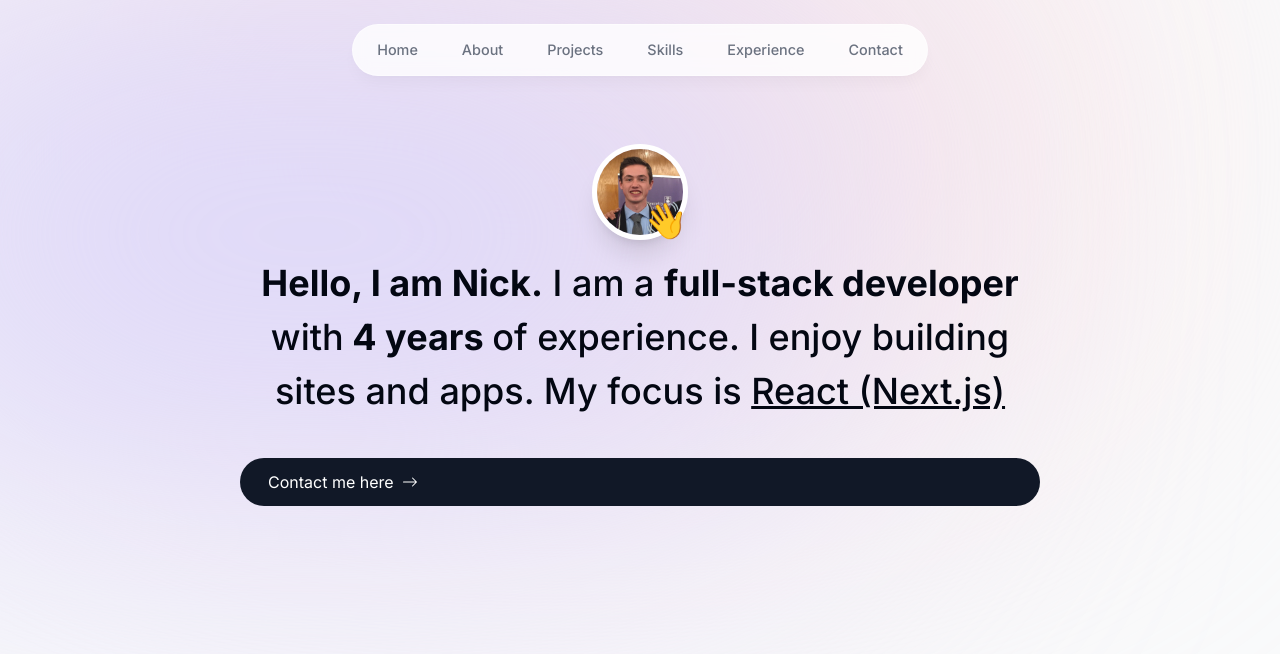
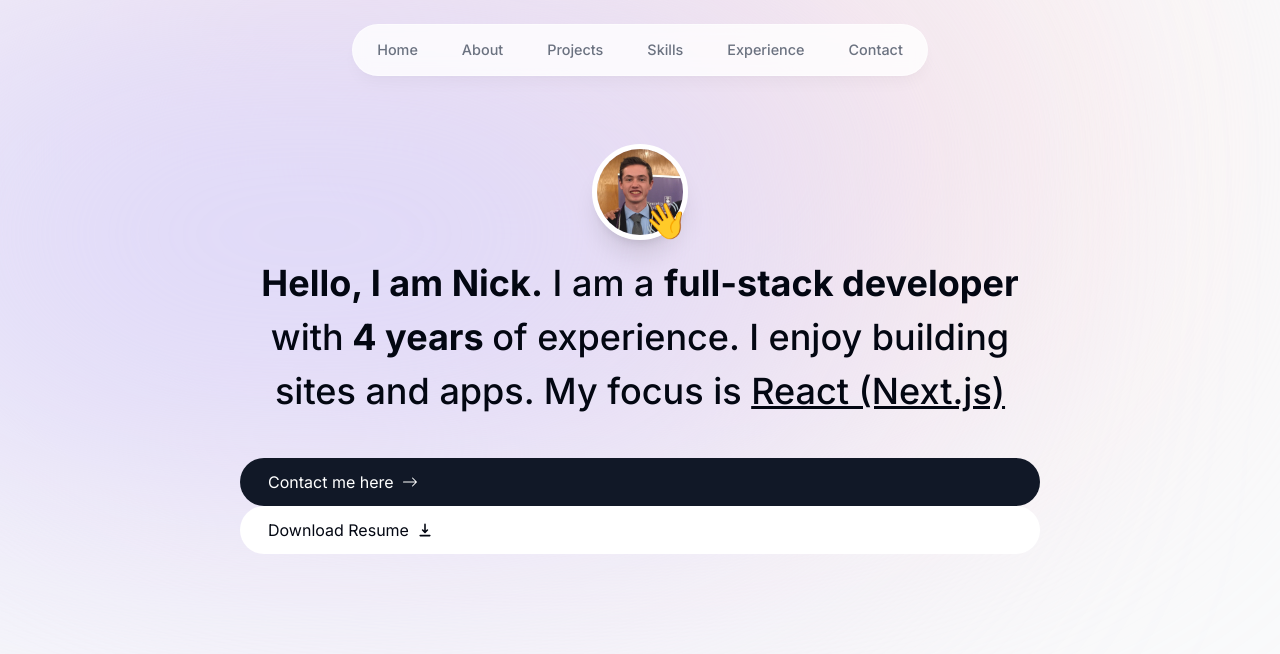
Before and after one commit to NickRamsey6/portfolio-nextjs, a Next.js app: page / in a window 1280 px wide. Shown: the top 654 px of the page. Built offline with nearby package versions, Linux system fonts and the light colour scheme.

Commit message:
download resume button

```diff
--- a/components/intro.tsx
+++ b/components/intro.tsx
@@ -6,6 +6,7 @@
 import { motion } from 'framer-motion';
 import Link from 'next/link';
 import { BsArrowRight } from 'react-icons/bs';
+import { HiDownload } from 'react-icons/hi'
 
 export default function Intro() {
   return (
@@ -46,6 +47,7 @@
         </motion.p>
         <div>
             <Link href='#Contact' className='bg-gray-900 text-white px-7 py-3 flex items-center gap-2 rounded-full'>Contact me here <BsArrowRight/></Link>
+            <a className='bg-white px-7 py-3 flex items-center gap-2 rounded-full'>Download Resume <HiDownload /></a>
         </div>
     </section>
   )
```
